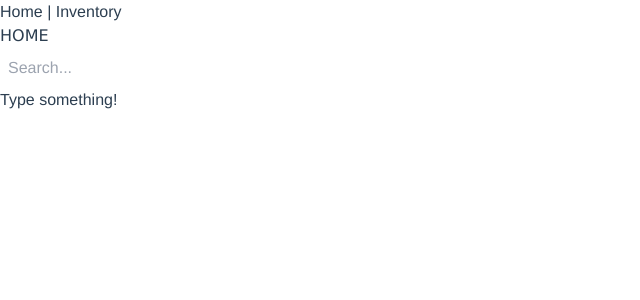
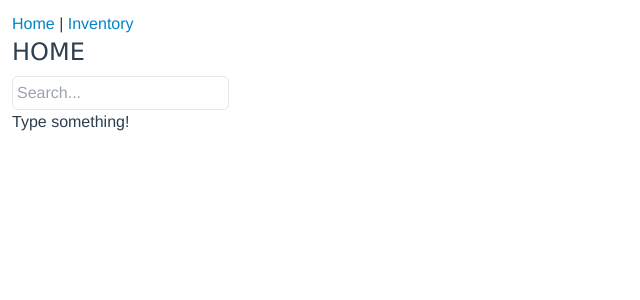
Before and after one commit to tevins-hpg/front-end-training, a Vue app: page / in a window 1280 px wide. Shown: the top 300 px of the page, without its empty margins (0-640 px from the left). Built offline with nearby package versions, Linux system fonts and the light colour scheme.

Commit message:
Apply tailwind styles

```diff
--- a/src/App.vue
+++ b/src/App.vue
@@ -23,6 +23,8 @@ const currentView = computed(() => {
 </script>
 
 <template>
-  <Header />
-  <component v-if="currentView" :is="currentView" />
+  <div class="p-3">
+    <Header />
+    <component v-if="currentView" :is="currentView" />
+  </div>
 </template>
--- a/src/components/AppInput.vue
+++ b/src/components/AppInput.vue
@@ -13,7 +13,7 @@ defineEmits<{
   <input
     :value="props.modelValue"
     @input="$emit('update:modelValue', $event.target?.value)"
-    style="padding: 0.5rem; border-color:lavender; display: block;"
+    class="p-1 border rounded-md block"
     placeholder="Search..."
   />
 </template>
--- /dev/null
+++ b/src/components/Link.vue
@@ -0,0 +1,9 @@
+<script setup lang="ts">
+const props = defineProps<{
+  href: string
+}>();
+</script>
+
+<template>
+  <a :href="props.href" class="text-sky-600"><slot></slot></a>
+</template>
--- a/src/components/PageHeader.vue
+++ b/src/components/PageHeader.vue
@@ -1,12 +1,5 @@
 <template>
-  <h1 class="page-header">
+  <h1 font-header class="font-header uppercase text-2xl mb-2">
     <slot></slot>
   </h1>
 </template>
-
-<style>
-.page-header {
-  text-transform: uppercase;
-  font-family: 'Lucida Sans', 'Lucida Sans Regular', 'Lucida Grande', 'Lucida Sans Unicode', Geneva, Verdana, sans-serif;
-}
-</style>
--- a/src/header/Header.vue
+++ b/src/header/Header.vue
@@ -1,7 +1,8 @@
 <script setup lang="ts">
+import Link from '../components/Link.vue';
 </script>
 
 <template>
-  <a href="#/">Home</a> |
-  <a href="#/inventory">Inventory</a>
+  <Link href="#/">Home</Link> |
+  <Link href="#/inventory">Inventory</Link>
 </template>
--- a/src/inventory/InventoryFilters.vue
+++ b/src/inventory/InventoryFilters.vue
@@ -13,6 +13,7 @@ defineEmits<{
 </script>
 
 <template>
+  <div class="bg-gray-100 inline-block p-3 mb-2 rounded-md">
     <AppInput
       :model-value="props.searchText"
       @update:model-value="$emit('update:searchText', $event)"
@@ -23,5 +24,6 @@ defineEmits<{
       :value="props.inStockOnly"
       @input="$emit('update:inStockOnly', $event.target?.checked)"
     />
-  <label for="inStockOnly">Show only in stock items</label>
+    <label for="inStockOnly" class="ml-2 text-sm">Show only in stock items</label>
+  </div>
 </template>
--- a/src/inventory/ProductList.vue
+++ b/src/inventory/ProductList.vue
@@ -10,11 +10,16 @@ const props = defineProps<{
 </script>
 
 <template>
-  <h2>{{ props.title }}</h2>
-  <div v-for="item in props.items" :style="{ color: item.outOfStock ? 'red': 'black' }">
-    {{ item.name }} (${{ item.price }})
-  </div>
-  <div v-if="!props.items.length" style="font-style: italic;">
-    No items available.
+  <div class="mb-2">
+    <h2 class="font-bold text-xl">{{ props.title }}</h2>
+    <div
+      v-for="item in props.items"
+      :class="{ 'text-red-500': item.outOfStock }"
+    >
+      {{ item.name }} (${{ item.price }})
+    </div>
+    <div v-if="!props.items.length" class="italic">
+      No items available.
+    </div>
   </div>
 </template>
--- a/tailwind.config.js
+++ b/tailwind.config.js
@@ -1,11 +1,20 @@
 /** @type {import('tailwindcss').Config} */
 module.exports = {
-  content: [
-    "./index.html",
-    "./src/**/*.{vue,js,ts,jsx,tsx}",
-  ],
+  content: ["./index.html", "./src/**/*.{vue,js,ts,jsx,tsx}"],
   theme: {
-    extend: {},
+    extend: {
+      fontFamily: {
+        header: [
+          "Lucida Sans",
+          "Lucida Sans Regular",
+          "Lucida Grande",
+          "Lucida Sans Unicode",
+          "Geneva",
+          "Verdana",
+          "sans-serif",
+        ],
+      }
+    },
   },
   plugins: [],
-}
+};
```
Lines whose indentation alone changed are shown as unchanged.
